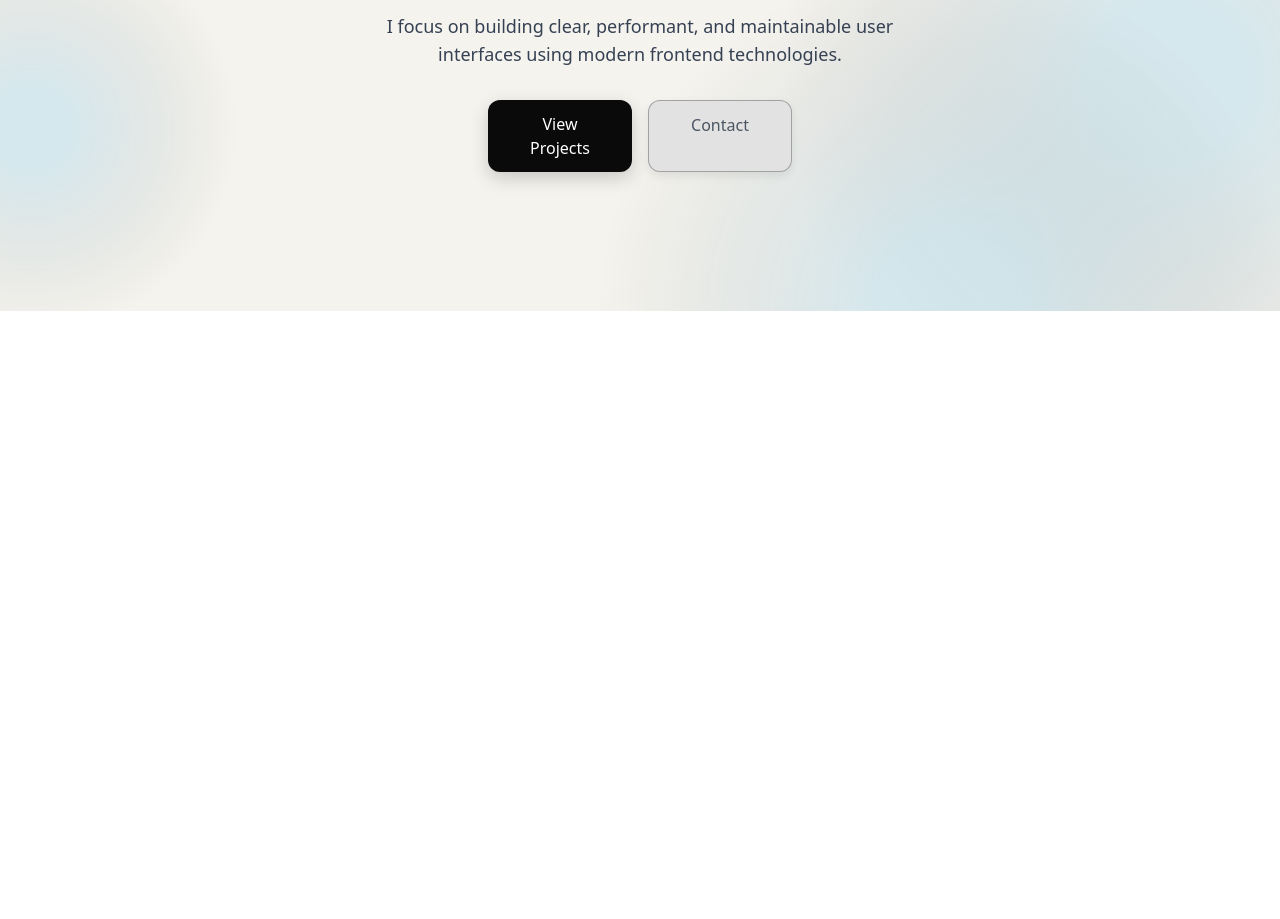
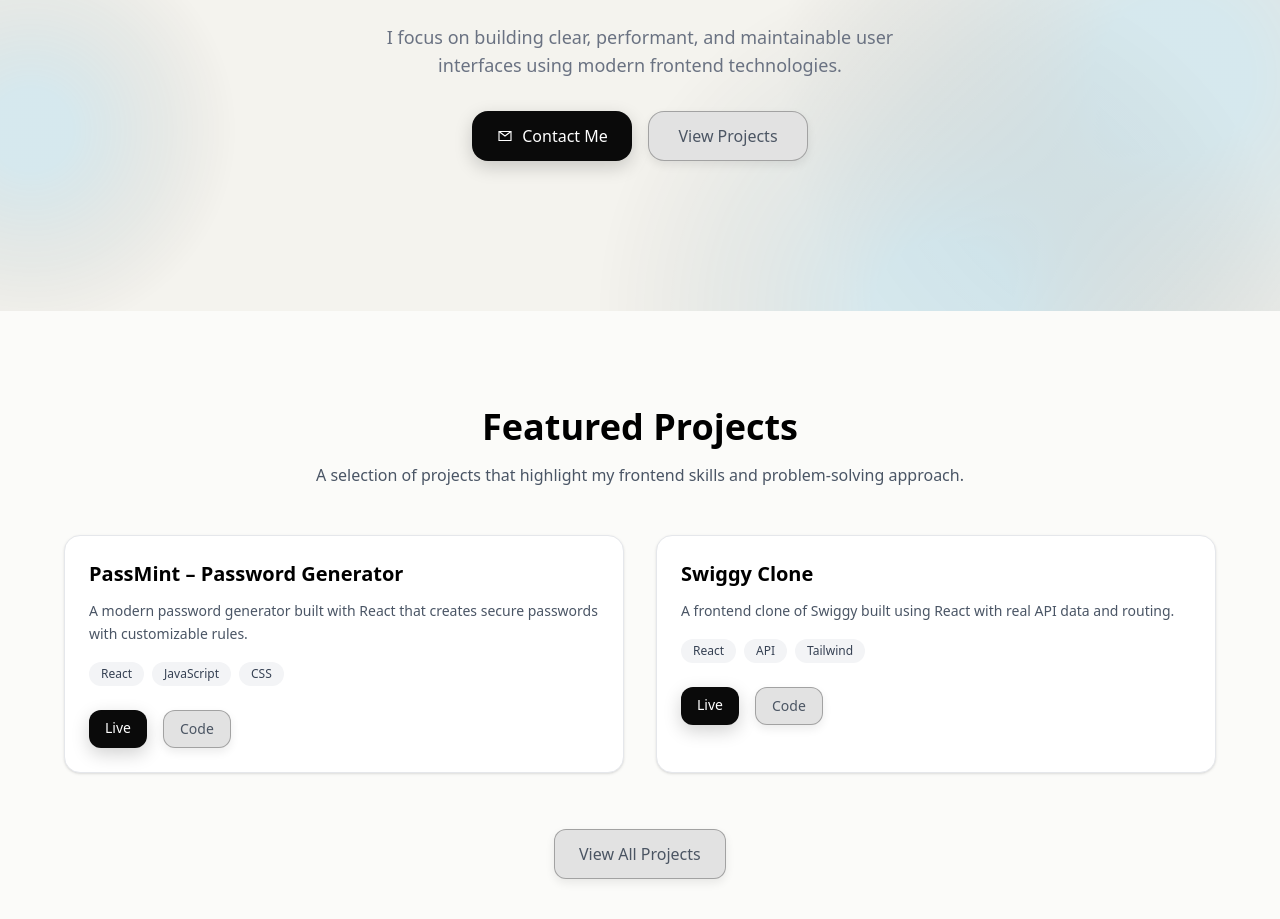
Before and after one commit to gauravGunjal14/portfolio, a React (Vite) app: page / in a window 1280 px wide. Shown: the part 489-1408 px from the top of the page. Before the commit the page ends 800 px from the top, so only its background shows below. Built offline with nearby package versions, Linux system fonts and the light colour scheme.

Commit message:
project preview section

```diff
--- a/index.html
+++ b/index.html
@@ -4,7 +4,7 @@
 <head>
   <meta charset="UTF-8" />
   <meta name="viewport" content="width=device-width, initial-scale=1.0" />
-  <meta name="google-site-verification" content="https://gaurav-gunjal.netlify.app/" />
+  <meta name="google-site-verification" content="https://gauravgunjal.netlify.app/" />
   <title>Gaurav Gunjal</title>
   <meta name="description" content="Gaurav Gunjal is a frontend web developer skilled in React, Tailwind CSS, and modern UI development. View projects, resume, and contact." />
   <meta name="keywords" content="Gaurav Gunjal, frontend developer, react developer, web developer portfolio, mumbai university" />
--- a/src/Components/Hero.jsx
+++ b/src/Components/Hero.jsx
@@ -12,8 +12,6 @@ export default function Hero() {
 
     useEffect(() => {
         const ctx = gsap.context(() => {
-
-            // ✅ Force correct initial state
             gsap.set(
                 [avatarRef.current, subTextRef.current, ctaRef.current],
                 { autoAlpha: 1 }
@@ -80,14 +78,14 @@ export default function Hero() {
                         I’m a Frontend Developer,
                     </p>
 
-                    <h1 className="text-4xl md:text-6xl font-semibold text-black leading-tight">
+                    <h1 className="text-4xl md:text-6xl font-semibold text-gray-800 leading-tight">
                         designing and building thoughtful web interfaces.
                     </h1>
                 </div>
 
                 <p
                     ref={subTextRef}
-                    className="mt-6 max-w-xl text-gray-700 text-lg">
+                    className="mt-6 max-w-xl text-gray-500 text-lg">
                     I focus on building clear, performant, and maintainable user interfaces
                     using modern frontend technologies.
                 </p>
@@ -95,13 +93,26 @@ export default function Hero() {
                 <div
                     ref={ctaRef}
                     className="mt-8 flex gap-4">
-                    <Link to="/projects" className="button-main w-36 px-6 py-3 rounded-xl">
+                    <a
+                        href="https://mail.google.com/mail/?view=cm&fs=1&to=gauravgunjal45@gmail.com"
+                        target="_blank"
+                        rel="noopener noreferrer"
+                        className="button-main flex items-center justify-center gap-2 w-40 px-6 py-3 rounded-2xl">
+                        <svg width="18" height="18" viewBox="0 0 24 24" fill="none">
+                            <path d="M4 6h16v12H4z" stroke="currentColor" strokeWidth="1.5" />
+                            <path d="M4 6l8 6 8-6" stroke="currentColor" strokeWidth="1.5" />
+                        </svg>
+                        Contact Me
+                    </a>
+
+                    <Link
+                        to="/projects"
+                        className="button-secondary flex items-center justify-center w-40 px-6 py-3 rounded-2xl"
+                    >
                         View Projects
                     </Link>
-                    <Link to="/contact" className="button-secondary w-36 px-6 py-3 rounded-xl">
-                        Contact
-                    </Link>
                 </div>
+
 
             </div>
         </section>
--- a/src/Components/ProjectCard.jsx
+++ b/src/Components/ProjectCard.jsx
@@ -1,8 +1,6 @@
-import { Link } from "react-router-dom";
-
 export default function ProjectCard({ project }) {
   return (
-    <div className="bg-white rounded-2xl border border-gray-200 p-6 shadow-sm hover:shadow-lg transition-shadow duration-300">
+    <div className="bg-white rounded-2xl border border-gray-200 p-6 shadow-sm transition-shadow hover:shadow-md">
 
       <h3 className="text-xl font-semibold text-black">
         {project.title}
@@ -14,9 +12,9 @@ export default function ProjectCard({ project }) {
 
       {/* Tech stack */}
       <div className="flex flex-wrap gap-2 mt-4">
-        {project.tech.map((tech, i) => (
+        {project.tech.map((tech, index) => (
           <span
-            key={i}
+            key={index}
             className="text-xs px-3 py-1 rounded-full bg-gray-100 text-gray-700"
           >
             {tech}
@@ -41,6 +39,7 @@ export default function ProjectCard({ project }) {
           Code
         </a>
       </div>
+
     </div>
   );
 }
--- /dev/null
+++ b/src/Components/ProjectsPreview.jsx
@@ -0,0 +1,37 @@
+import { Link } from "react-router-dom";
+import { projects } from "../data/projects";
+import ProjectCard from "./ProjectCard";
+
+export default function ProjectsPreview() {
+  const featuredProjects = projects.filter(p => p.featured);
+
+  return (
+    <section className="py-24 px-6 bg-[#FBFBF9]">
+      <div className="max-w-6xl mx-auto">
+
+        <h2 className="text-3xl md:text-4xl font-semibold text-center text-black">
+          Featured Projects
+        </h2>
+
+        <p className="mt-4 text-center text-gray-600 max-w-2xl mx-auto">
+          A selection of projects that highlight my frontend skills and problem-solving approach.
+        </p>
+
+        <div className="grid md:grid-cols-2 gap-8 mt-12">
+          {featuredProjects.map(project => (
+            <ProjectCard key={project.id} project={project} />
+          ))}
+        </div>
+
+        <div className="mt-14 text-center">
+          <Link
+            to="/projects"
+            className="button-secondary inline-flex px-6 py-3 rounded-xl">
+            View All Projects
+          </Link>
+        </div>
+
+      </div>
+    </section>
+  );
+}
--- a/src/Pages/Home.jsx
+++ b/src/Pages/Home.jsx
@@ -1,11 +1,13 @@
 import Headder from "../Components/Hedder.jsx";
 import Hero from "../Components/Hero.jsx";
+import ProjectsPreview from "../Components/ProjectsPreview.jsx";
 
 export default function Home() {
     return (
         <div>
             <Headder />
             <Hero />
+            <ProjectsPreview />
         </div>
     );
 }
--- a/src/data/projects.js
+++ b/src/data/projects.js
@@ -3,18 +3,20 @@ export const projects = [
     id: 1,
     title: "PassMint – Password Generator",
     description:
-      "A modern password generator built with React. Generates secure passwords with custom rules.",
-    tech: ["React", "CSS", "JavaScript"],
+      "A modern password generator built with React that creates secure passwords with customizable rules.",
+    tech: ["React", "JavaScript", "CSS"],
     live: "https://passmint14.netlify.app",
     github: "https://github.com/gauravGunjal14/passmint",
+    featured: true,
   },
   {
     id: 2,
     title: "Swiggy Clone",
     description:
-      "Frontend clone of Swiggy using live API data, routing, and reusable components.",
+      "A frontend clone of Swiggy built using React with real API data and routing.",
     tech: ["React", "API", "Tailwind"],
-    live: "#",
-    github: "#",
+    live: "https://swiggy-clone-gauravgunjal14.netlify.app/",
+    github: "https://github.com/gauravGunjal14/Swiggy-Clone",
+    featured: true,
   },
 ];
--- a/src/index.css
+++ b/src/index.css
@@ -42,7 +42,6 @@
 }
 
 .button-main:hover {
-  background-color: #111111;
   transform: translateY(-1px);
   box-shadow: 0 8px 10px rgba(0, 0, 0, 0.12);
 }
@@ -60,7 +59,6 @@
 }
 
 .button-secondary:hover {
-  background-color: #e8e8e8;
   border-color: rgba(90, 90, 90, 0.8);
   transform: translateY(-1px);
   box-shadow: 0 8px 18px rgba(0, 0, 0, 0.12);
```
